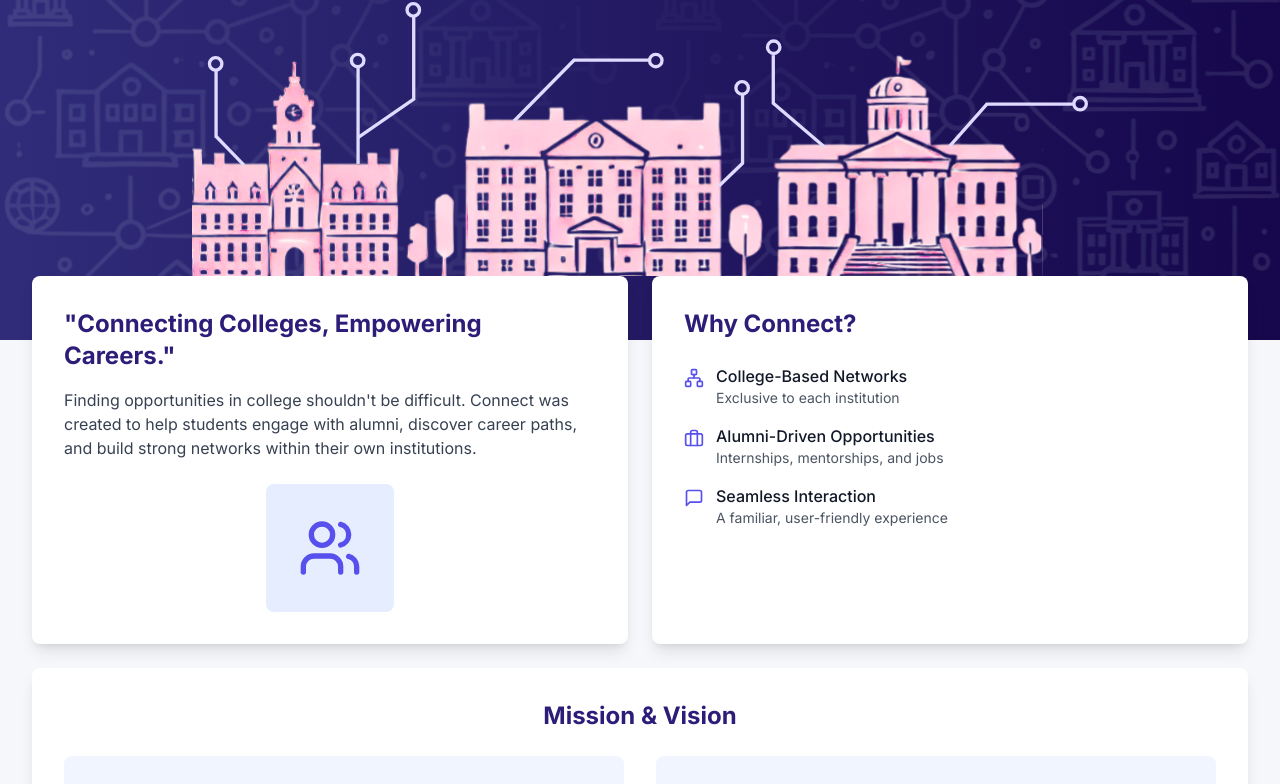
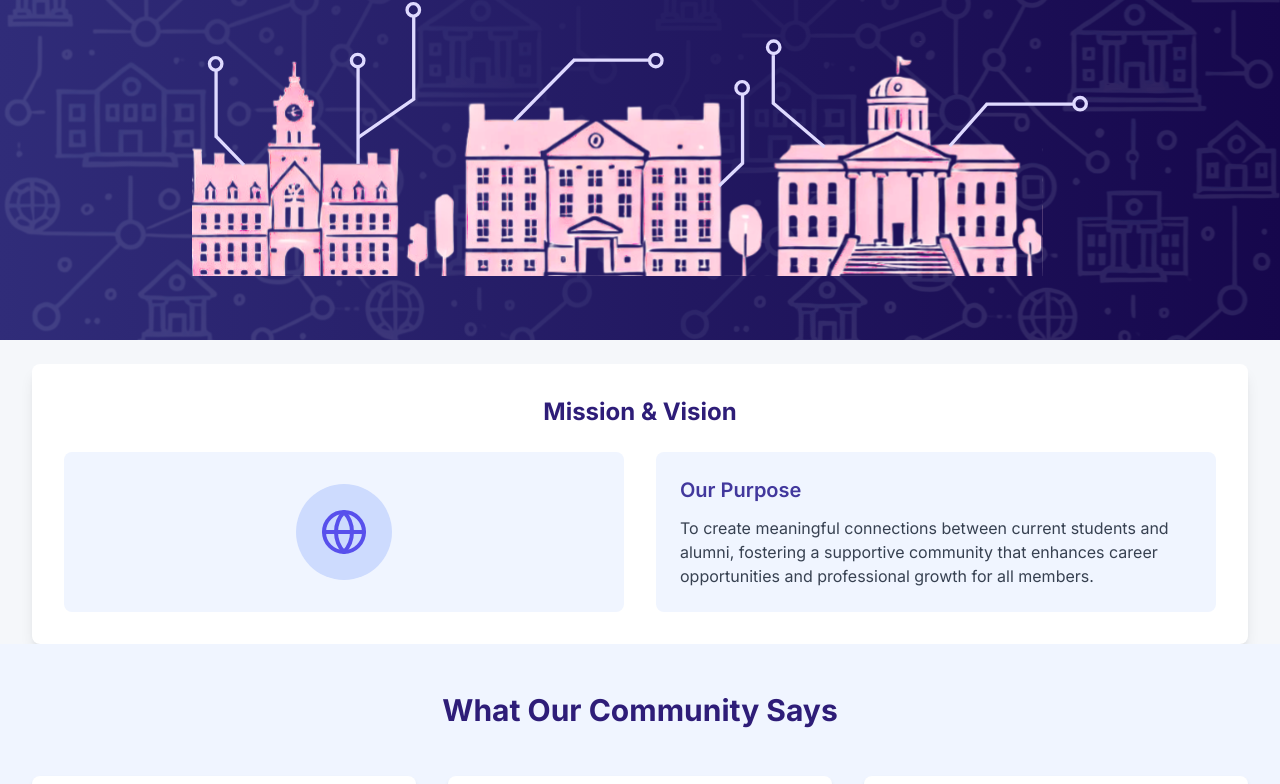
Before and after one commit to Connect-cek/connect-cek-campus-registration, a React (Vite) app: page / in a window 1280 px wide. Shown: the part 615-1399 px from the top of the page. Built offline with nearby package versions, Linux system fonts and the light colour scheme; a web font is replaced by a local one.

Commit message:
fix(hero): removed unwanted sections

```diff
--- a/src/App.tsx
+++ b/src/App.tsx
@@ -1,8 +1,6 @@
 import React from 'react';
 import Navbar from './components/Navbar';
 import Hero from './components/Hero';
-import ValueProposition from './components/ValueProposition';
-import WhyConnect from './components/WhyConnect';
 import MissionVision from './components/MissionVision';
 import TestimonialSection from './components/TestimonialSection';
 import Footer from './components/Footer';
@@ -14,10 +12,6 @@ const App: React.FC = () => {
       <main>
         <Hero />
         <div className="content-container">
-          <div className="flex flex-col md:flex-row gap-6 px-4 md:px-8 max-w-7xl mx-auto -mt-16">
-            <ValueProposition />
-            <WhyConnect />
-          </div>
           <div className="px-4 md:px-8 max-w-7xl mx-auto mt-6">
             <MissionVision />
           </div>
```
